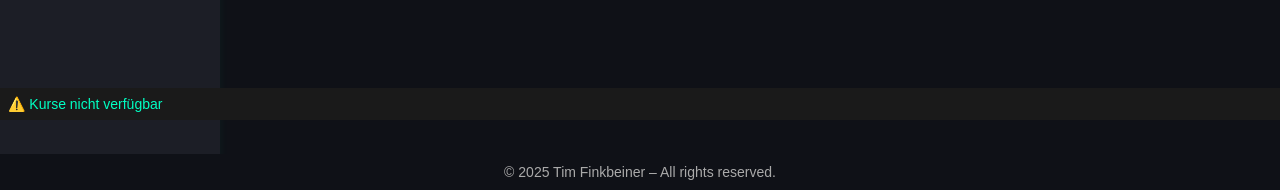
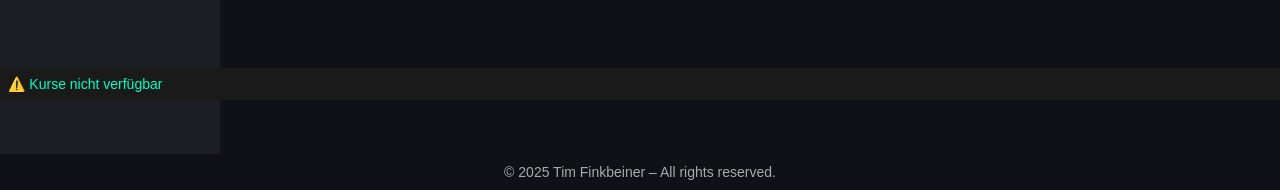
Before and after one commit to Chuck2610/krypto-app, a website: page dashboard.html in a window 1280 px wide. Shown: the part 610-800 px from the top of the page. Drawn offline with Linux system fonts and the light colour scheme; no server answers.

Commit message:
Login und Dashboard hinzugefügt

```diff
--- a/dashboard.html
+++ b/dashboard.html
@@ -119,7 +119,7 @@
 
     .ticker {
       position: fixed;
-      bottom: 70px;
+      bottom: 90px;
       width: 100%;
       background: #1a1a1a;
       color: #00ffc3;
```
